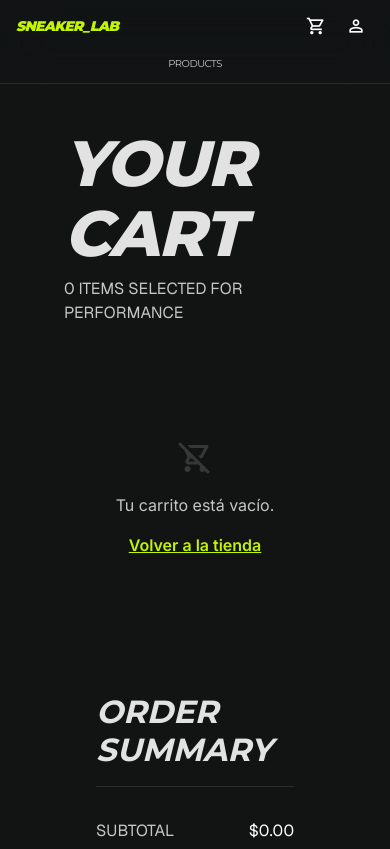
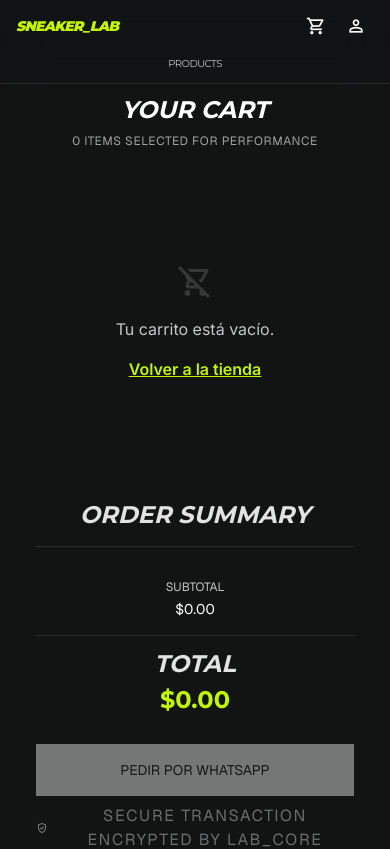
Before and after one commit to JordanArias/Ecommerce-Shoes, an Angular app: page /cart in a window 390 px wide. Shown: the top 849 px of the page. Built offline with nearby package versions, Linux system fonts and the light colour scheme.

Commit message:
Modificacion cart

```diff
--- a/src/app/pages/cart/cart.component.html
+++ b/src/app/pages/cart/cart.component.html
@@ -1,10 +1,12 @@
-<main class="pt-32 pb-stack-lg max-w-container-max mx-auto px-margin-desktop min-h-screen">
+<main class="pt-24 md:pt-32 pb-stack-lg max-w-container-max mx-auto px-margin-mobile md:px-margin-desktop min-h-screen">
   <!-- ====================================================================
        CABECERA DEL CARRITO
        ==================================================================== -->
-  <header class="mb-stack-md">
-    <h1 class="font-display-lg text-display-lg uppercase italic mb-unit">YOUR CART</h1>
-    <p class="text-on-surface-variant font-label-bold">{{ cartService.itemCount() }} ITEMS SELECTED FOR PERFORMANCE</p>
+  <header class="mb-stack-md text-center md:text-left">
+    <h1 class="font-display-lg text-headline-lg-mobile md:text-display-lg uppercase italic mb-unit text-white">YOUR CART</h1>
+    <p class="text-on-surface-variant font-label-bold text-xs md:text-sm tracking-wider opacity-80">
+      {{ cartService.itemCount() }} {{ cartService.itemCount() === 1 ? 'ITEM' : 'ITEMS' }} SELECTED FOR PERFORMANCE
+    </p>
   </header>
 
   <div class="flex flex-col lg:grid lg:grid-cols-12 gap-gutter">
@@ -18,42 +20,42 @@
           <div class="glass-panel p-unit text-center py-20 text-on-surface-variant">
             <span class="material-symbols-outlined text-4xl mb-4 opacity-20">shopping_cart_off</span>
             <p>Tu carrito está vacío.</p>
-            <button routerLink="/products" class="text-secondary-fixed font-bold mt-4 underline">Volver a la tienda</button>
+            <button routerLink="/products" class="text-secondary-fixed font-bold mt-4 underline cursor-pointer">Volver a la tienda</button>
           </div>
         } @else {
           <!-- Items del carrito -->
           @for (item of cartService.items(); track item.id) {
-            <div class="glass-panel p-unit flex flex-col md:flex-row gap-gutter group transition-all">
+            <div class="glass-panel p-3 sm:p-4 md:p-6 flex flex-row gap-4 md:gap-gutter group transition-all hover:border-white/20 hover:bg-white/[0.04]">
               <!-- Miniatura del producto -->
-              <div class="w-full md:w-48 h-48 bg-surface-container overflow-hidden rounded-DEFAULT flex-shrink-0">
+              <div class="w-20 h-20 sm:w-28 sm:h-28 md:w-36 md:h-36 bg-surface-container overflow-hidden rounded-DEFAULT flex-shrink-0 border border-white/5 relative">
                 <img [alt]="item.name" class="w-full h-full object-cover transition-all duration-500 group-hover:scale-105" [src]="item.image">
               </div>
 
               <!-- Información y controles -->
-              <div class="flex-grow flex flex-col justify-between py-2">
-                <div class="flex justify-between items-start">
+              <div class="flex-grow flex flex-col justify-between py-0.5 sm:py-1 md:py-2">
+                <div class="flex justify-between items-start gap-2">
                   <div class="flex-grow">
-                    <h3 class="font-headline-lg text-headline-lg uppercase italic text-secondary">{{ item.name }}</h3>
-                    <p class="text-on-surface-variant text-xs leading-relaxed mt-2 line-clamp-2 opacity-80 max-w-md">{{ item.descripcion }}</p>
+                    <h3 class="font-headline-lg text-sm sm:text-base md:text-xl lg:text-headline-lg uppercase italic text-secondary leading-tight line-clamp-1 md:line-clamp-2">{{ item.name }}</h3>
+                    <p class="text-on-surface-variant text-[11px] md:text-xs leading-relaxed mt-1 md:mt-2 line-clamp-2 opacity-80 max-w-md hidden sm:block">{{ item.descripcion }}</p>
                   </div>
-                  <div class="text-right ml-4">
-                    <span class="font-display-sm text-headline-lg text-secondary">${{ (item.price * item.quantity).toFixed(2) }}</span>
+                  <div class="text-right ml-2 flex-shrink-0">
+                    <span class="font-display-sm text-sm sm:text-base md:text-lg lg:text-headline-lg text-secondary-fixed font-bold">${{ (item.price * item.quantity).toFixed(2) }}</span>
                   </div>
                 </div>
 
                 <!-- Controles: Cantidad y Eliminar -->
-                <div class="flex items-center justify-between mt-stack-sm">
-                  <div class="flex items-center bg-surface-container-highest rounded-full px-4 py-2 border border-white/10">
+                <div class="flex items-center justify-between mt-2 md:mt-4">
+                  <div class="flex items-center bg-surface-container-highest rounded-full px-2.5 py-1 md:px-4 md:py-2 border border-white/10">
                     <button (click)="cartService.updateQuantity(item.id, item.quantity - 1)"
-                            class="material-symbols-outlined text-on-surface-variant hover:text-secondary-fixed text-body-md transition-colors">remove</button>
-                    <span class="mx-6 font-label-bold text-secondary">{{ item.quantity }}</span>
+                            class="material-symbols-outlined text-on-surface-variant hover:text-secondary-fixed text-sm md:text-body-md transition-colors cursor-pointer select-none">remove</button>
+                    <span class="mx-3 md:mx-6 font-label-bold text-xs md:text-sm text-secondary select-none">{{ item.quantity }}</span>
                     <button (click)="cartService.updateQuantity(item.id, item.quantity + 1)"
-                            class="material-symbols-outlined text-on-surface-variant hover:text-secondary-fixed text-body-md transition-colors">add</button>
+                            class="material-symbols-outlined text-on-surface-variant hover:text-secondary-fixed text-sm md:text-body-md transition-colors cursor-pointer select-none">add</button>
                   </div>
 
                   <button (click)="cartService.removeFromCart(item.id)"
-                          class="flex items-center gap-2 text-on-surface-variant hover:text-error transition-colors font-label-bold uppercase text-xs">
-                    <span class="material-symbols-outlined text-body-md">delete</span>
+                          class="flex items-center gap-1 md:gap-2 text-on-surface-variant hover:text-error transition-colors font-label-bold uppercase text-[10px] md:text-xs tracking-wider cursor-pointer">
+                    <span class="material-symbols-outlined text-xs md:text-body-md">delete</span>
                     Remove
                   </button>
                 </div>
@@ -68,35 +70,35 @@
          RESUMEN DE LA ORDEN (STICKY)
          ==================================================================== -->
     <aside class="lg:col-span-4">
-      <div class="glass-panel p-stack-md sticky top-32">
-        <h2 class="font-headline-lg text-headline-lg uppercase italic mb-stack-md border-b border-white/10 pb-4">Order Summary</h2>
+      <div class="glass-panel p-4 md:p-stack-md sticky top-32">
+        <h2 class="font-headline-lg text-center lg:text-left text-headline-lg-mobile md:text-headline-lg uppercase italic mb-stack-md border-b border-white/10 pb-4">Order Summary</h2>
 
         <!-- Desglose de costos -->
         <div class="space-y-4 mb-stack-md">
-          <div class="flex justify-between font-label-bold uppercase">
-            <span class="text-on-surface-variant">Subtotal</span>
-            <span class="text-secondary">${{ cartService.subtotal().toFixed(2) }}</span>
+          <div class="flex flex-col items-center justify-center text-center lg:flex-row lg:justify-between lg:text-left font-label-bold uppercase gap-1 lg:gap-0">
+            <span class="text-on-surface-variant text-xs md:text-sm">Subtotal</span>
+            <span class="text-secondary text-sm md:text-base">${{ cartService.subtotal().toFixed(2) }}</span>
           </div>
 
           <div class="border-t border-white/10 pt-4 mt-4">
-            <div class="flex justify-between items-end">
-              <span class="font-display-sm text-display-sm uppercase italic leading-none">Total</span>
-              <span class="font-display-sm text-display-sm text-secondary-fixed leading-none">${{ cartService.total().toFixed(2) }}</span>
+            <div class="flex flex-col items-center justify-center text-center lg:flex-row lg:justify-between lg:items-end lg:text-left gap-2 lg:gap-0">
+              <span class="font-display-sm text-headline-lg-mobile md:text-display-sm uppercase italic leading-none">Total</span>
+              <span class="font-display-sm text-headline-lg-mobile md:text-display-sm text-secondary-fixed leading-none mt-1 lg:mt-0">${{ cartService.total().toFixed(2) }}</span>
             </div>
           </div>
         </div>
 
         <!-- Acciones: Checkout via WhatsApp -->
-        <div class="space-y-unit">
+        <div class="space-y-unit mt-6">
           <button (click)="proceedToWhatsApp()"
                   [disabled]="cartService.items().length === 0"
-                  class="block text-center w-full bg-secondary-fixed text-on-secondary-fixed font-label-bold text-[16px] md:text-display-sm py-4 rounded-DEFAULT uppercase transition-all duration-300 active:scale-95 disabled:opacity-50 disabled:grayscale disabled:scale-100 neon-glow">
+                  class="block text-center w-full bg-secondary-fixed text-on-secondary-fixed font-label-bold text-sm sm:text-base lg:text-display-sm py-4 rounded-DEFAULT uppercase transition-all duration-300 active:scale-95 disabled:opacity-50 disabled:grayscale disabled:scale-100 neon-glow cursor-pointer">
             PEDIR POR WHATSAPP
           </button>
 
-          <div class="flex items-center justify-center gap-2 mt-4 opacity-50">
+          <div class="flex items-center justify-center gap-2 mt-4 opacity-50 text-center">
             <span class="material-symbols-outlined text-xs">verified_user</span>
-            <p class="text-center text-on-surface-variant font-label-sm tracking-widest uppercase">
+            <p class="text-on-surface-variant font-label-sm tracking-widest uppercase">
               SECURE TRANSACTION ENCRYPTED BY LAB_CORE
             </p>
           </div>
```
